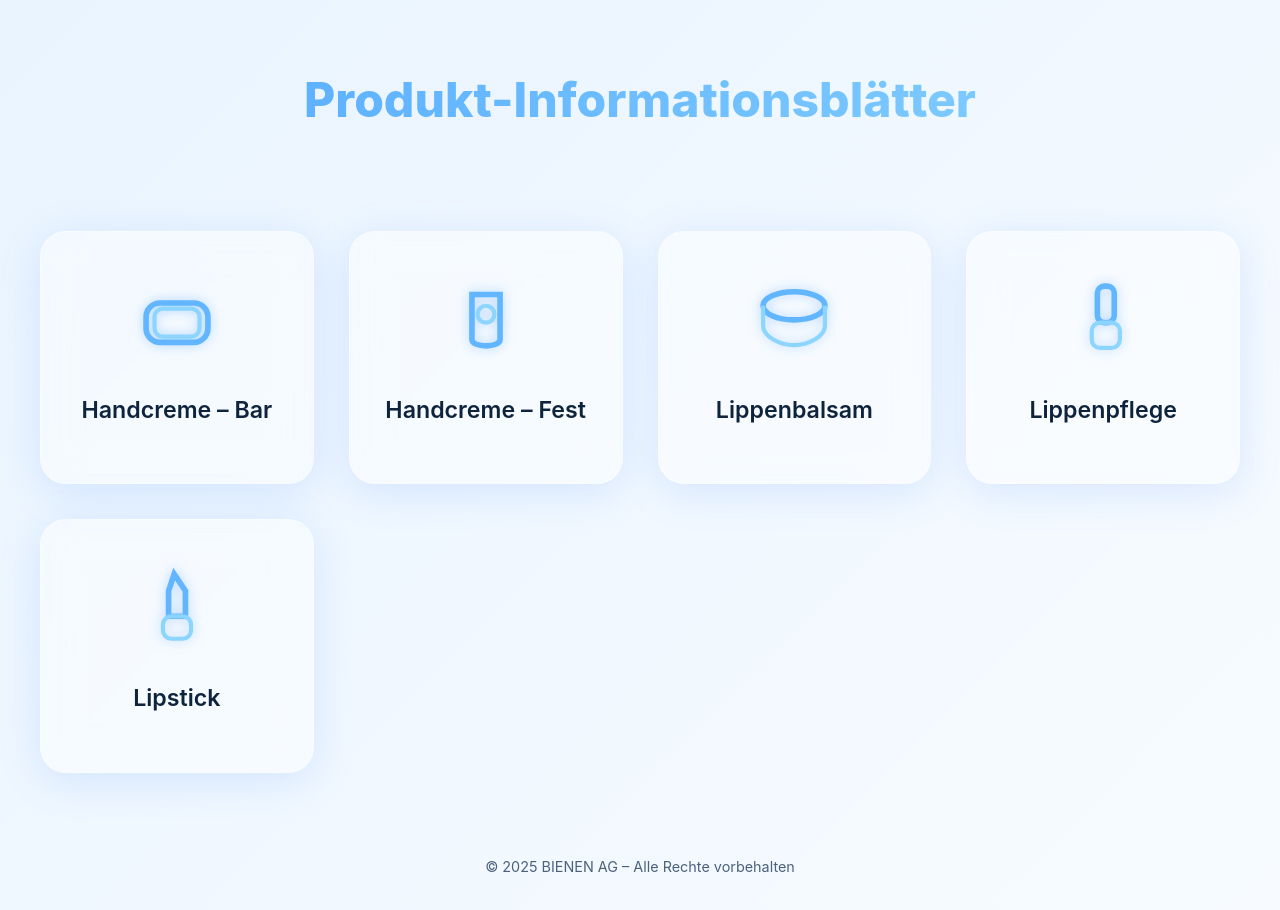
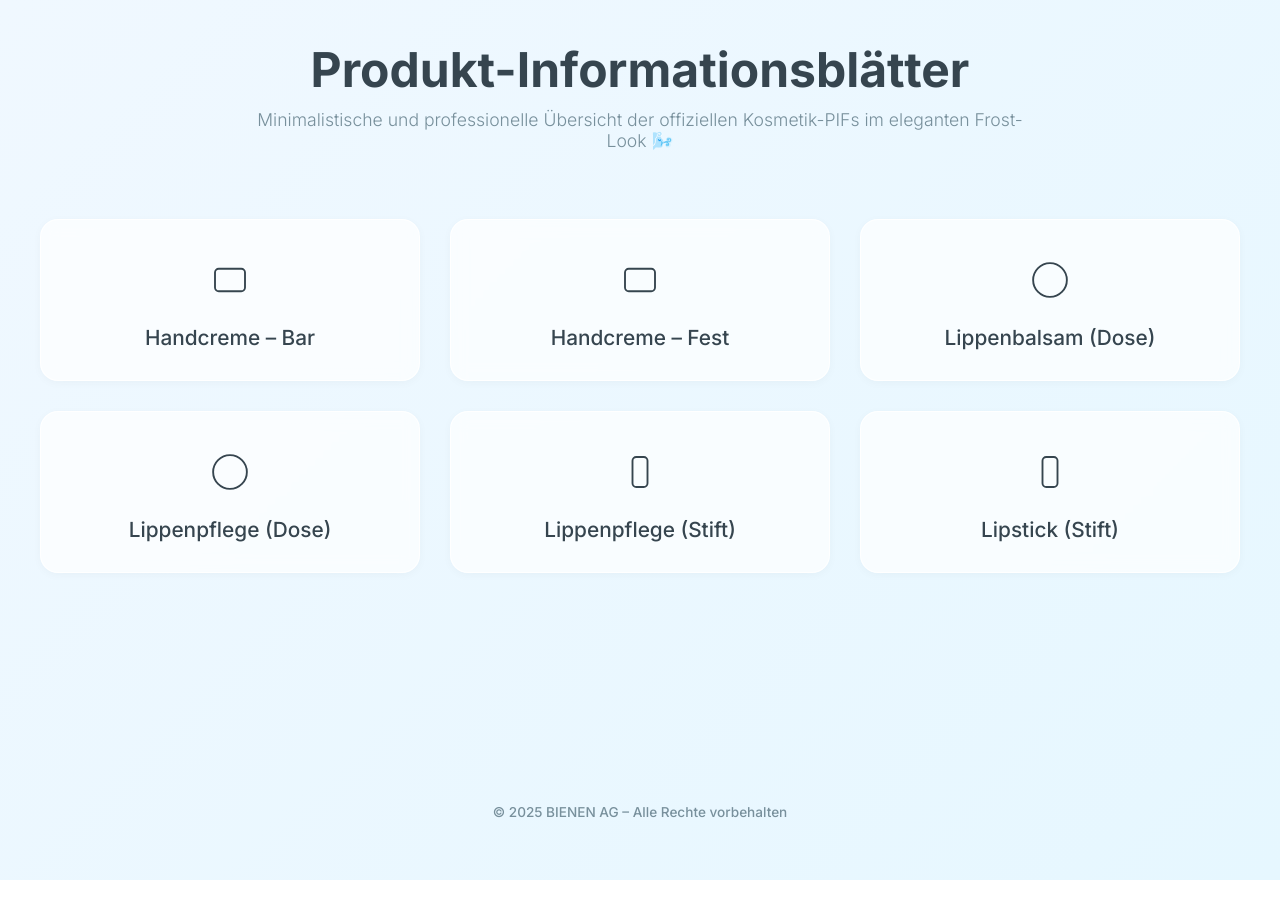
Before and after one commit to BienenAG/pif-viewer, a plain HTML site: page index.html in a window 1280 px wide. After the commit the page ends 880 px from the top, so only its background shows below. Drawn offline with Linux system fonts and the light colour scheme.

Commit message:
Update index.html

```diff
--- a/index.html
+++ b/index.html
@@ -3,84 +3,120 @@
 <head>
 <meta charset="UTF-8">
 <meta name="viewport" content="width=device-width, initial-scale=1.0">
-<title>PIF – Produkte</title>
+<title>PIF – Produktübersicht</title>
+<link href="https://fonts.googleapis.com/css2?family=Inter:wght@300;500;700&display=swap" rel="stylesheet">
 
 <style>
+    /* NEUES DESIGN: Extrem leicht, elegant, minimalistisch und frostig */
+
+    :root {
+        /* Elegante, helle Frost-Farbpalette */
+        --color-bg-start: #f0f8ff; /* AliceBlue - sehr hell, eisig */
+        --color-bg-end: #e6f7ff;   /* Sehr helles, kühles Blau */
+        --color-text-dark: #36454f; /* Charcoal/Slate Gray - elegant und gut lesbar */
+        --color-text-light: #78909c; /* Helles Grau für Footer/Subtext */
+        --color-accent: #00aaff; /* Helles, klares Blau für Hover-Effekte */
+
+        /* Glassmorphismus-Variablen (sehr subtil) */
+        --glass-bg: rgba(255, 255, 255, 0.7);
+        --glass-border: rgba(255, 255, 255, 0.9);
+        --glass-shadow: rgba(0, 0, 0, 0.03); /* Extrem leichter Schatten */
+        --glass-shadow-hover: rgba(0, 0, 0, 0.1);
+    }
+
     body {
         margin: 0;
-        font-family: "Inter", sans-serif;
-        background: linear-gradient(135deg, #e9f4ff, #f7fbff);
-        color: #0e243c;
+        font-family: 'Inter', sans-serif;
+        background: linear-gradient(135deg, var(--color-bg-start), var(--color-bg-end));
+        color: var(--color-text-dark);
+        min-height: 100vh;
+        display: flex;
+        flex-direction: column;
+        align-items: center;
+        padding: 40px 20px;
     }
 
     header {
         text-align: center;
-        padding: 70px 20px 40px;
+        margin-bottom: 50px;
+        max-width: 800px;
     }
 
     header h1 {
+        font-size: 3rem;
+        font-weight: 700;
         margin: 0;
-        font-size: 3rem;
-        font-weight: 800;
-        background: linear-gradient(90deg, #52a8ff, #89d3ff);
-        -webkit-background-clip: text;
-        color: transparent;
+        color: var(--color-text-dark);
     }
 
     header p {
-        margin: 0;
-        margin-top: 12px;
-        font-size: 1.15rem;
-        opacity: 0.75;
+        margin-top: 10px;
+        font-size: 1.1rem;
+        color: var(--color-text-light);
+        font-weight: 300;
     }
 
-    .grid {
+    .grid-container {
         display: grid;
-        gap: 35px;
-        padding: 50px 30px;
-        grid-template-columns: repeat(auto-fit, minmax(260px, 1fr));
+        grid-template-columns: repeat(auto-fit, minmax(280px, 1fr));
+        gap: 30px;
         max-width: 1200px;
-        margin: auto;
+        width: 100%;
+        padding-bottom: 50px;
     }
 
-    .tile {
-        backdrop-filter: blur(18px);
-        background: rgba(255, 255, 255, 0.45);
-        border: 1px solid rgba(255, 255, 255, 0.35);
-        border-radius: 26px;
-        padding: 40px 30px;
+    .product-tile {
+        /* Glassmorphismus-Effekt: Leicht wie ein Windhauch */
+        backdrop-filter: blur(8px);
+        background: var(--glass-bg);
+        border: 1px solid var(--glass-border);
+        border-radius: 18px;
+        padding: 30px;
         text-align: center;
-        box-shadow: 0px 8px 40px rgba(90, 150, 255, 0.18);
-        transition: 0.28s;
+        box-shadow: 0 2px 10px var(--glass-shadow);
+        transition: all 0.3s ease-in-out;
         cursor: pointer;
         text-decoration: none;
         color: inherit;
+        display: flex;
+        flex-direction: column;
+        align-items: center;
+        justify-content: center;
     }
 
-    .tile:hover {
-        transform: translateY(-10px) scale(1.03);
-        box-shadow: 0px 16px 55px rgba(90, 150, 255, 0.28);
-        background: rgba(255, 255, 255, 0.62);
+    .product-tile:hover {
+        transform: translateY(-5px);
+        box-shadow: 0 8px 20px var(--glass-shadow-hover);
+        background: rgba(255, 255, 255, 0.9);
     }
 
-    .icon {
-        width: 90px;
-        height: 90px;
-        margin-bottom: 18px;
-        filter: drop-shadow(0px 0px 6px rgba(120,180,255,0.55));
+    .product-tile h2 {
+        font-size: 1.3rem;
+        font-weight: 500;
+        margin: 15px 0 0 0;
     }
 
-    .tile h2 {
-        font-size: 1.45rem;
-        margin-top: 12px;
-        font-weight: 600;
+    .product-icon {
+        width: 60px;
+        height: 60px;
+        stroke-width: 2; /* Noch feinere Linien für Eleganz */
+        fill: none;
+        stroke: var(--color-text-dark); /* Einheitliche, elegante Farbe */
+        stroke-linecap: round;
+        stroke-linejoin: round;
+        transition: stroke 0.3s ease-in-out;
+    }
+
+    .product-tile:hover .product-icon {
+        stroke: var(--color-accent); /* Akzentfarbe beim Hover */
     }
 
     footer {
+        margin-top: auto;
+        padding: 20px;
+        font-size: 0.85rem;
+        color: var(--color-text-light);
         text-align: center;
-        padding: 35px;
-        font-size: 0.9rem;
-        color: #4c617b;
     }
 </style>
 </head>
@@ -88,54 +124,60 @@
 
 <header>
     <h1>Produkt-Informationsblätter</h1>
-    <p></p>
+    <p>Minimalistische und professionelle Übersicht der offiziellen Kosmetik-PIFs im eleganten Frost-Look 🌬️</p>
 </header>
 
-<div class="grid">
+<div class="grid-container">
 
-    <!-- Handcreme Bar -->
-    <a href="PDFS/handcreme-bar.pdf" class="tile">
-        <svg class="icon" viewBox="0 0 64 64">
-            <rect x="10" y="22" width="44" height="28" rx="10" stroke="#61b6ff" fill="none" stroke-width="4"/>
-            <rect x="16" y="26" width="32" height="20" rx="6" stroke="#8cd5ff" fill="none" stroke-width="3"/>
+    <!-- Gruppe 1: Handcreme (Barren-Icon) -->
+    <a href="PDFS/handcreme-bar.pdf" class="product-tile">
+        <svg class="product-icon" viewBox="0 0 64 64">
+            <!-- Minimalistisches Barren-Icon (Umriss) -->
+            <rect x="16" y="20" width="32" height="24" rx="4" />
         </svg>
         <h2>Handcreme – Bar</h2>
     </a>
 
-    <!-- Handcreme Fest -->
-    <a href="PDFS/handcreme-fest.pdf" class="tile">
-        <svg class="icon" viewBox="0 0 64 64">
-            <path d="M22 16 H42 V48 C42 54 22 54 22 48 Z" stroke="#61b6ff" fill="none" stroke-width="4" rx="8"/>
-            <circle cx="32" cy="30" r="6" stroke="#8cd5ff" fill="none" stroke-width="3"/>
+    <a href="PDFS/handcreme-fest.pdf" class="product-tile">
+        <svg class="product-icon" viewBox="0 0 64 64">
+            <!-- Minimalistisches Barren-Icon (Umriss) -->
+            <rect x="16" y="20" width="32" height="24" rx="4" />
         </svg>
         <h2>Handcreme – Fest</h2>
     </a>
 
-    <!-- Lippenbalsam (Dose) -->
-    <a href="PDFS/lippenbalsam.pdf" class="tile">
-        <svg class="icon" viewBox="0 0 64 64">
-            <ellipse cx="32" cy="24" rx="22" ry="10" stroke="#61b6ff" fill="none" stroke-width="4"/>
-            <path d="M10 24 V38 C10 46 22 52 32 52 C42 52 54 46 54 38 V24" stroke="#8cd5ff" fill="none" stroke-width="3"/>
+    <!-- Gruppe 2: Lippenpflege (Dosen-Icon) -->
+    <a href="PDFS/lippenbalsam.pdf" class="product-tile">
+        <svg class="product-icon" viewBox="0 0 64 64">
+            <!-- Minimalistisches Dosen-Icon (Umriss) -->
+            <circle cx="32" cy="32" r="18" />
         </svg>
-        <h2>Lippenbalsam</h2>
+        <h2>Lippenbalsam (Dose)</h2>
     </a>
 
-    <!-- Lippenpflege Stick -->
-    <a href="PDFS/lippenpflege.pdf" class="tile">
-        <svg class="icon" viewBox="0 0 64 64">
-            <rect x="28" y="10" width="12" height="26" rx="5" stroke="#61b6ff" fill="none" stroke-width="4"/>
-            <rect x="24" y="36" width="20" height="18" rx="6" stroke="#8cd5ff" fill="none" stroke-width="3"/>
+    <a href="PDFS/lippenpflege.pdf" class="product-tile">
+        <svg class="product-icon" viewBox="0 0 64 64">
+            <!-- Minimalistisches Dosen-Icon (Umriss) -->
+            <circle cx="32" cy="32" r="18" />
         </svg>
-        <h2>Lippenpflege</h2>
+        <h2>Lippenpflege (Dose)</h2>
     </a>
 
-    <!-- Lipstick (echter Lippenstift) -->
-    <a href="PDFS/lipstick.pdf" class="tile">
-        <svg class="icon" viewBox="0 0 64 64">
-            <path d="M30 10 L38 22 L38 40 L26 40 L26 22 Z" stroke="#61b6ff" fill="none" stroke-width="4"/>
-            <rect x="22" y="40" width="20" height="16" rx="6" stroke="#8cd5ff" fill="none" stroke-width="3"/>
+    <!-- Gruppe 3: Lippenpflege (Stift-Icon) -->
+    <a href="PDFS/lippenpflege-stick.pdf" class="product-tile">
+        <svg class="product-icon" viewBox="0 0 64 64">
+            <!-- Minimalistisches Stift-Icon (Umriss) -->
+            <rect x="24" y="16" width="16" height="32" rx="4" />
         </svg>
-        <h2>Lipstick</h2>
+        <h2>Lippenpflege (Stift)</h2>
+    </a>
+
+    <a href="PDFS/lipstick.pdf" class="product-tile">
+        <svg class="product-icon" viewBox="0 0 64 64">
+            <!-- Minimalistisches Stift-Icon (Umriss) -->
+            <rect x="24" y="16" width="16" height="32" rx="4" />
+        </svg>
+        <h2>Lipstick (Stift)</h2>
     </a>
 
 </div>
```
